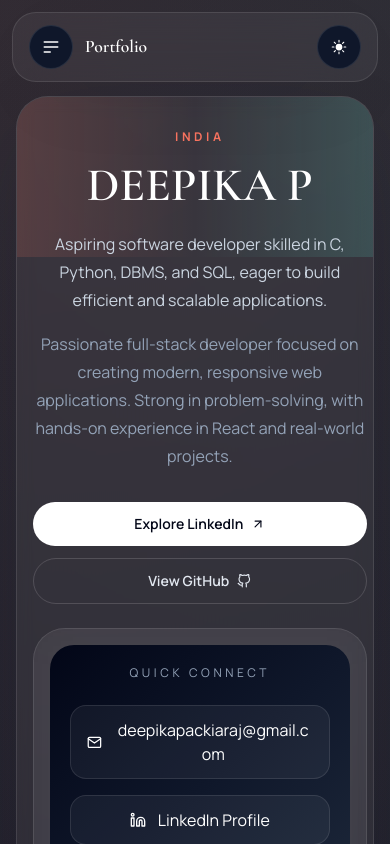
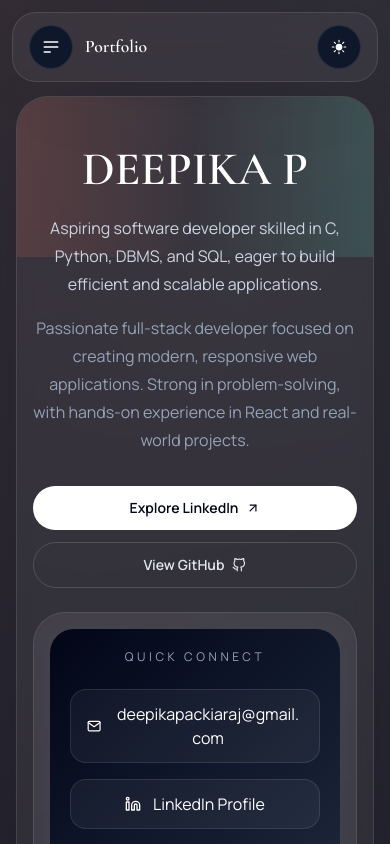
Before and after one commit to Deepika-2k7/DIGITAL-PORTFOLIO, a React (Vite) app: page / in a window 390 px wide. Shown: the top 844 px of the page. Built offline with nearby package versions, Linux system fonts and the light colour scheme.

Commit message:
Improved mobile responsiveness and fixed hero section

```diff
--- a/index.html
+++ b/index.html
@@ -3,6 +3,7 @@
   <head>
     <meta charset="UTF-8" />
     <meta name="viewport" content="width=device-width, initial-scale=1.0" />
+    <link rel="icon" type="image/svg+xml" href="/favicon.svg" />
     <title>Personal Portfolio</title>
   </head>
   <body class="bg-slate-950">
--- a/src/components/HeroSection.jsx
+++ b/src/components/HeroSection.jsx
@@ -3,11 +3,11 @@ import { FiArrowUpRight, FiGithub, FiLinkedin, FiMail } from "react-icons/fi";
 
 function HeroSection({ profile }) {
   return (
-    <section className="hero-section relative overflow-hidden rounded-[2rem] border border-slate-200/70 bg-white/70 px-4 pb-8 pt-24 shadow-soft backdrop-blur sm:px-6 sm:pb-10 sm:pt-28 xl:px-10 dark:border-white/10 dark:bg-white/5">
+    <section className="hero-section relative overflow-hidden rounded-[2rem] border border-slate-200/70 bg-white/70 px-4 pb-8 pt-24 text-center shadow-soft backdrop-blur sm:px-6 sm:pb-10 sm:pt-28 xl:px-10 dark:border-white/10 dark:bg-white/5">
       <div className="absolute inset-x-0 top-0 h-40 bg-gradient-to-r from-coral/15 via-transparent to-teal/15" />
 
-      <div className="hero-content relative grid gap-8 lg:grid-cols-[1.3fr_0.7fr] lg:items-end">
-        <div className="hero-copy">
+      <div className="hero-content relative grid justify-items-center gap-8 lg:grid-cols-[1.3fr_0.7fr] lg:items-center">
+        <div className="hero-copy mx-auto flex w-full max-w-3xl min-w-0 flex-col items-center">
           <p className="mb-4 text-xs font-bold uppercase tracking-[0.3em] text-coral sm:text-sm sm:tracking-[0.4em]">
             {profile.location}
           </p>
@@ -15,7 +15,7 @@ function HeroSection({ profile }) {
             initial={{ opacity: 0, y: 20 }}
             animate={{ opacity: 1, y: 0 }}
             transition={{ duration: 0.6 }}
-            className="max-w-3xl font-display text-[clamp(2.5rem,12vw,4.75rem)] font-semibold leading-[1.05] text-slate-900 dark:text-white"
+            className="mx-auto max-w-full font-display text-[clamp(2.5rem,12vw,4.75rem)] font-semibold leading-[1.05] text-slate-900 dark:text-white"
           >
             {profile.name}
           </motion.h1>
@@ -23,7 +23,7 @@ function HeroSection({ profile }) {
             initial={{ opacity: 0, y: 24 }}
             animate={{ opacity: 1, y: 0 }}
             transition={{ duration: 0.65, delay: 0.08 }}
-            className="mt-5 max-w-2xl text-base leading-7 text-slate-600 dark:text-slate-300 sm:text-lg sm:leading-8"
+            className="mx-auto mt-5 max-w-full text-base leading-7 text-slate-600 dark:text-slate-300 sm:max-w-2xl sm:text-lg sm:leading-8"
           >
             {profile.headline}
           </motion.p>
@@ -31,7 +31,7 @@ function HeroSection({ profile }) {
             initial={{ opacity: 0, y: 24 }}
             animate={{ opacity: 1, y: 0 }}
             transition={{ duration: 0.7, delay: 0.16 }}
-            className="mt-4 max-w-2xl text-base leading-7 text-slate-500 dark:text-slate-400"
+            className="mx-auto mt-4 max-w-full text-base leading-7 text-slate-500 dark:text-slate-400 sm:max-w-2xl"
           >
             {profile.summary}
           </motion.p>
@@ -40,7 +40,7 @@ function HeroSection({ profile }) {
             initial={{ opacity: 0, y: 24 }}
             animate={{ opacity: 1, y: 0 }}
             transition={{ duration: 0.75, delay: 0.2 }}
-            className="hero-actions mt-8 flex flex-col gap-3 sm:flex-row"
+            className="hero-actions mt-8 flex w-full flex-col items-stretch justify-center gap-3 sm:flex-row sm:items-center"
           >
             <a
               href={profile.linkedin}
@@ -67,14 +67,14 @@ function HeroSection({ profile }) {
           initial={{ opacity: 0, scale: 0.96 }}
           animate={{ opacity: 1, scale: 1 }}
           transition={{ duration: 0.55, delay: 0.18 }}
-          className="hero-quick glass-panel rounded-[2rem] p-4 sm:p-6"
+          className="hero-quick glass-panel mx-auto w-full max-w-full rounded-[2rem] p-4 sm:max-w-xl sm:p-6"
         >
-          <div className="rounded-[1.5rem] bg-gradient-to-br from-slate-950 via-slate-900 to-slate-800 p-5 text-white sm:p-6">
+          <div className="rounded-[1.5rem] bg-gradient-to-br from-slate-950 via-slate-900 to-slate-800 p-5 text-center text-white sm:p-6">
             <p className="text-xs uppercase tracking-[0.3em] text-slate-400 sm:text-sm sm:tracking-[0.35em]">Quick Connect</p>
             <div className="mt-6 space-y-4">
               <a
                 href={`mailto:${profile.email}`}
-                className="flex min-h-11 items-start gap-3 rounded-2xl border border-white/10 bg-white/5 px-4 py-3 transition hover:bg-white/10 max-md:items-center max-md:justify-center"
+                className="flex min-h-11 items-center justify-center gap-3 rounded-2xl border border-white/10 bg-white/5 px-4 py-3 text-center transition hover:bg-white/10"
               >
                 <FiMail />
                 <span className="min-w-0 break-words">{profile.email}</span>
@@ -83,14 +83,14 @@ function HeroSection({ profile }) {
                 href={profile.linkedin}
                 target="_blank"
                 rel="noreferrer"
-                className="flex min-h-11 items-center gap-3 rounded-2xl border border-white/10 bg-white/5 px-4 py-3 transition hover:bg-white/10 max-md:justify-center"
+                className="flex min-h-11 items-center justify-center gap-3 rounded-2xl border border-white/10 bg-white/5 px-4 py-3 text-center transition hover:bg-white/10"
               >
                 <FiLinkedin />
                 <span>LinkedIn Profile</span>
               </a>
               <a
                 href={profile.resumeLink}
-                className="flex min-h-11 items-center justify-between gap-3 rounded-2xl border border-coral/30 bg-coral/10 px-4 py-3 font-semibold text-coral transition hover:bg-coral/20 max-md:justify-center"
+                className="flex min-h-11 items-center justify-center gap-3 rounded-2xl border border-coral/30 bg-coral/10 px-4 py-3 text-center font-semibold text-coral transition hover:bg-coral/20"
               >
                 <span>{profile.resumeLabel}</span>
                 <FiArrowUpRight />
--- a/src/data/portfolioData.json
+++ b/src/data/portfolioData.json
@@ -3,7 +3,6 @@
     "name": "DEEPIKA P",
     "headline": "Aspiring software developer skilled in C, Python, DBMS, and SQL, eager to build efficient and scalable applications.",
     "summary": "Passionate full-stack developer focused on creating modern, responsive web applications. Strong in problem-solving, with hands-on experience in React and real-world projects.",
-    "location": "India",
     "email": "deepikapackiaraj@gmail.com",
     "resumeLabel": "Download Resume",
     "resumeLink": "http://localhost:5173/public/assets/resume.pdf",
--- a/src/index.css
+++ b/src/index.css
@@ -80,7 +80,7 @@ button {
   }
 
   .hero-section {
-    @apply flex min-h-[calc(100svh-6.5rem)] items-center px-4 py-8;
+    @apply flex min-h-[calc(100svh-6.5rem)] items-center overflow-hidden px-4 py-8;
   }
 
   .hero-content {
@@ -88,7 +88,7 @@ button {
   }
 
   .hero-copy {
-    @apply flex max-w-xl flex-col items-center;
+    @apply flex w-full max-w-full flex-col items-center;
   }
 
   .hero-actions {
@@ -96,12 +96,24 @@ button {
   }
 
   .hero-quick {
-    @apply w-full max-w-xl justify-self-center;
+    @apply w-full max-w-full justify-self-center;
   }
 
   .hero-quick a {
     justify-content: center;
     text-align: center;
+  }
+
+  .hero-section h1,
+  .hero-section p,
+  .hero-section a,
+  .hero-section span {
+    overflow-wrap: break-word;
+    word-break: break-word;
+  }
+
+  .hero-section h1 {
+    max-width: 100%;
   }
 }
 
```
Also changed, not shown: public/favicon.svg (added).
